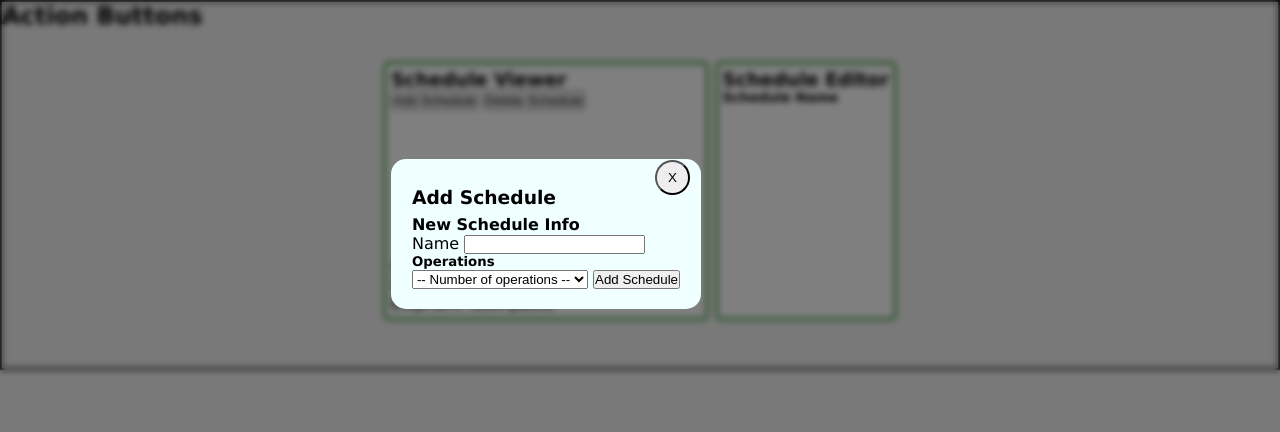
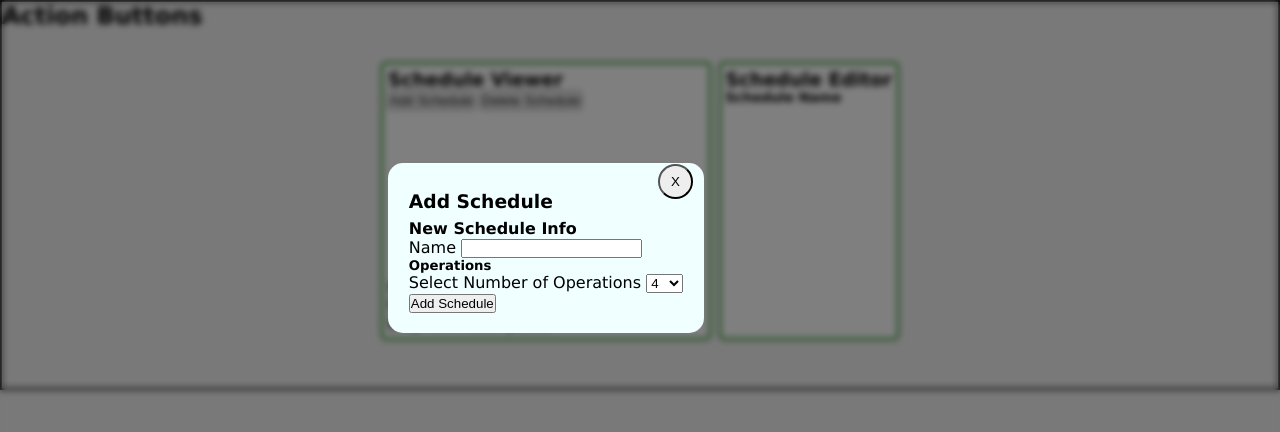
Before and after one commit to Cat4848/scheduler, a website with bundled scripts: page src/index.html in a window 1280 px wide. Both pictures are taken after a click on the button "Add Schedule". Built offline with nearby package versions, Linux system fonts and the light colour scheme.

Commit message:
add: select nr operations event listner

```diff
--- a/src/index.html
+++ b/src/index.html
@@ -9,7 +9,9 @@
   </head>
   <body>
     <main>
+      <!-- Modal Overlay-->
       <div class="overlay hidden"></div>
+      <!-- Modal Overlay-->
       <div class="wrapper">
         <section class="actions">
           <h1>Action Buttons</h1>
@@ -46,9 +48,14 @@
                   />
                 </div>
                 <h5>Operations</h5>
-                <select name="select-nr-operations" id="nr-operations">
-                  <option value="">-- Number of operations --</option>
-                  <option value="4">4</option>
+                <div class="input-group">
+                  <label for="nr-operations">Select Number of Operations</label>
+                  <select
+                    name="nr-operations"
+                    id="nr-operations"
+                    class="select-nr-operations"
+                  >
+                    <option value="4" selected>4</option>
                     <option value="5">5</option>
                     <option value="6">6</option>
                     <option value="7">7</option>
@@ -56,6 +63,7 @@
                     <option value="9">9</option>
                     <option value="10">10</option>
                   </select>
+                </div>
                 <button type="submit" class="btn">Add Schedule</button>
               </form>
             </section>
--- a/src/index.ts
+++ b/src/index.ts
@@ -2,11 +2,13 @@ import schedules from "./database/schedules.js";
 import { ISchedule, IOperation } from "./lib/definitions";
 import { displayScheduleInEditor } from "./lib/eventHandlers/viewer/evHanViewer.js";
 import { initModal } from "./lib/modal.js";
+import { addScheduleForm } from "./lib/addScheduleForm.js";
 
 window.onload = () => {
   displaySchedulesNames(schedules);
   attachEventHandlerOnViewScheduleNames();
   initModal();
+  addScheduleForm();
 };
 
 function displaySchedulesNames(schedules: ISchedule<IOperation>[]) {
--- /dev/null
+++ b/src/lib/addScheduleForm.ts
@@ -0,0 +1,8 @@
+export function addScheduleForm() {
+  const select = document.querySelector(
+    ".select-nr-operations"
+  ) as HTMLSelectElement;
+  select.addEventListener("change", (e) => {
+    const nrOfSchedules = (e.target as HTMLSelectElement).value;
+  });
+}
```
Lines whose indentation alone changed are shown as unchanged.
